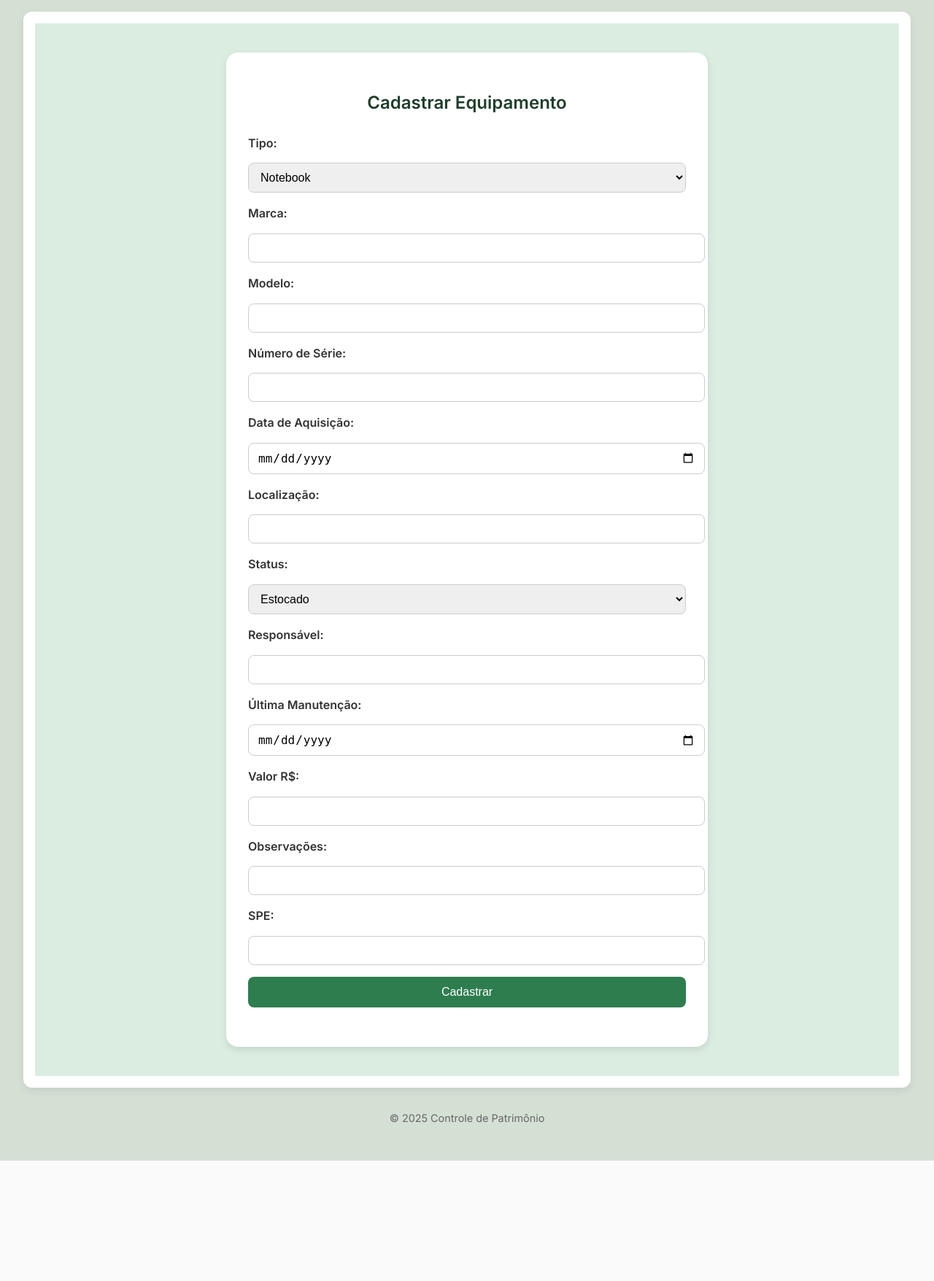
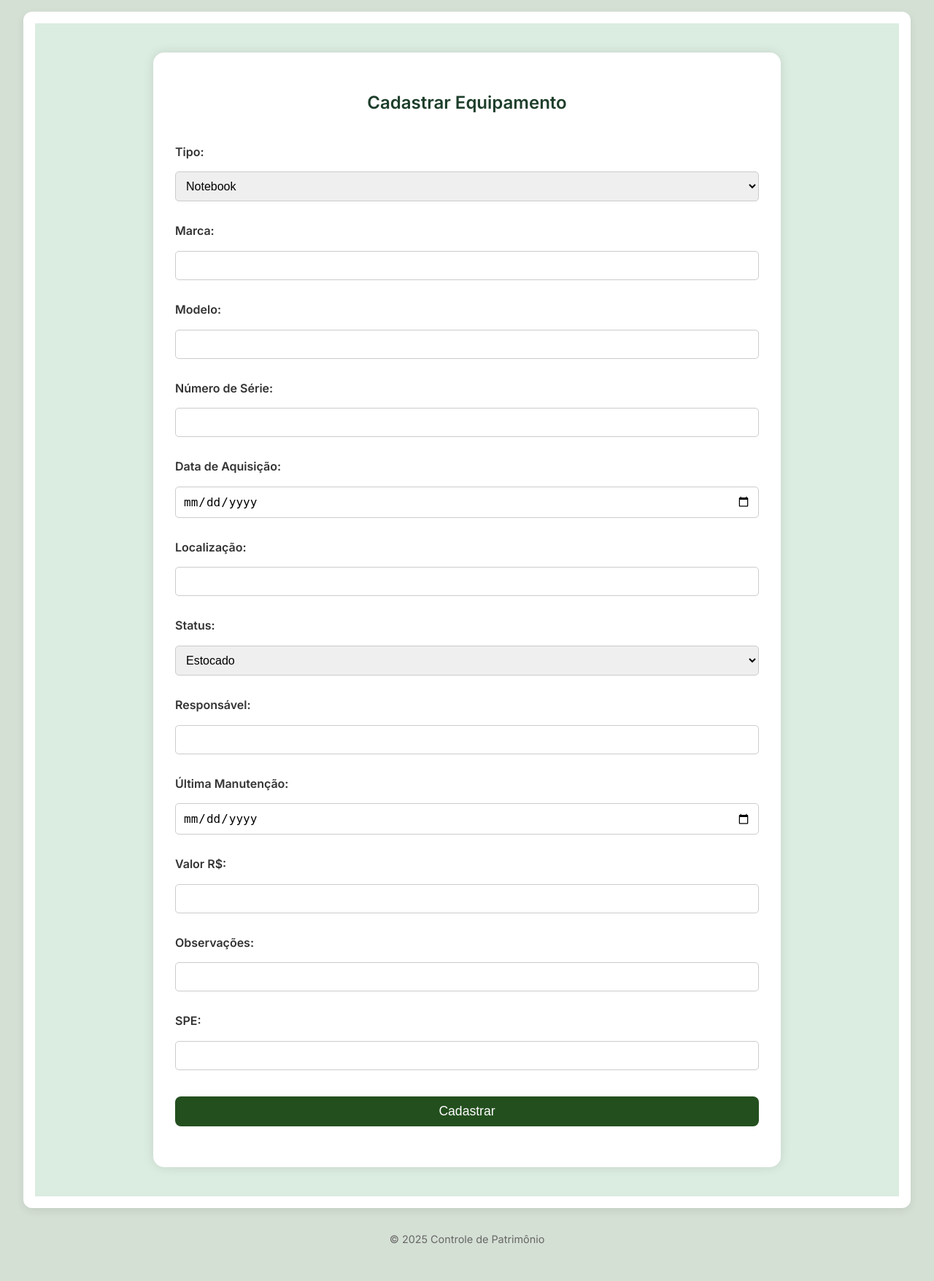
Before and after one commit to Vinicius-crypto/terrano-patrimoniov1, a Flask app: page /cadastrar in a window 1280 px wide. Shown: the part 277-2033 px from the top of the page at 73% size. Before the commit the page ends 1868 px from the top, so only its background shows below. Run offline with Flask 3, Linux system fonts and the light colour scheme; a user stored in the database is signed in; data comes from the database, SQL or seed files in the repository.

Commit message:
Atualização de templates

```diff
--- a/templates/cadastro_equipamento.html
+++ b/templates/cadastro_equipamento.html
@@ -1,6 +1,55 @@
+
 {% extends "base.html" %}
 {% block title %}Cadastrar Equipamento{% endblock %}
 {% block content %}
+<style>
+  .form-container {
+    background-color: white;
+    padding: 30px;
+    border-radius: 15px;
+    box-shadow: 0 0 15px rgba(0,0,0,0.1);
+    max-width: 800px;
+    margin: auto;
+  }
+
+  .form-container form {
+    display: flex;
+    flex-direction: column;
+  }
+
+  .form-container label {
+    margin-top: 12px;
+    font-weight: bold;
+  }
+
+  .form-container input,
+  .form-container select,
+  .form-container textarea {
+    padding: 10px;
+    font-size: 1rem;
+    border-radius: 5px;
+    border: 1px solid #ccc;
+    width: 100%;
+    box-sizing: border-box;
+  }
+
+  .form-container button {
+    margin-top: 20px;
+    padding: 10px;
+    font-size: 1.1rem;
+    border: none;
+    background-color: #234F1E;
+    color: white;
+    border-radius: 8px;
+    cursor: pointer;
+    transition: background-color 0.3s ease;
+  }
+
+  .form-container button:hover {
+    background-color: #1b3e17;
+  }
+</style>
+
 <div class="page-container">
   <div class="form-container">
     <h2>Cadastrar Equipamento</h2>
```
